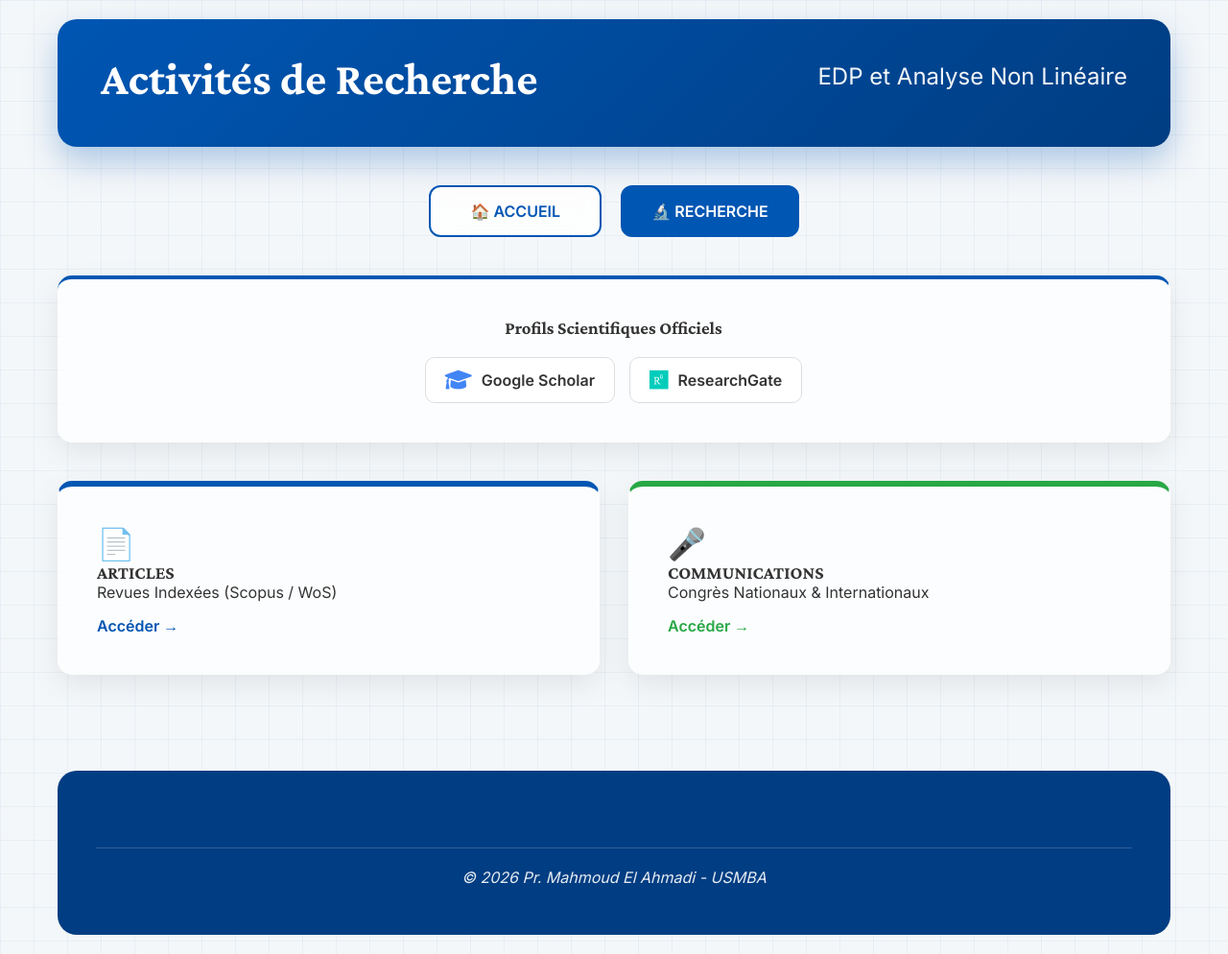
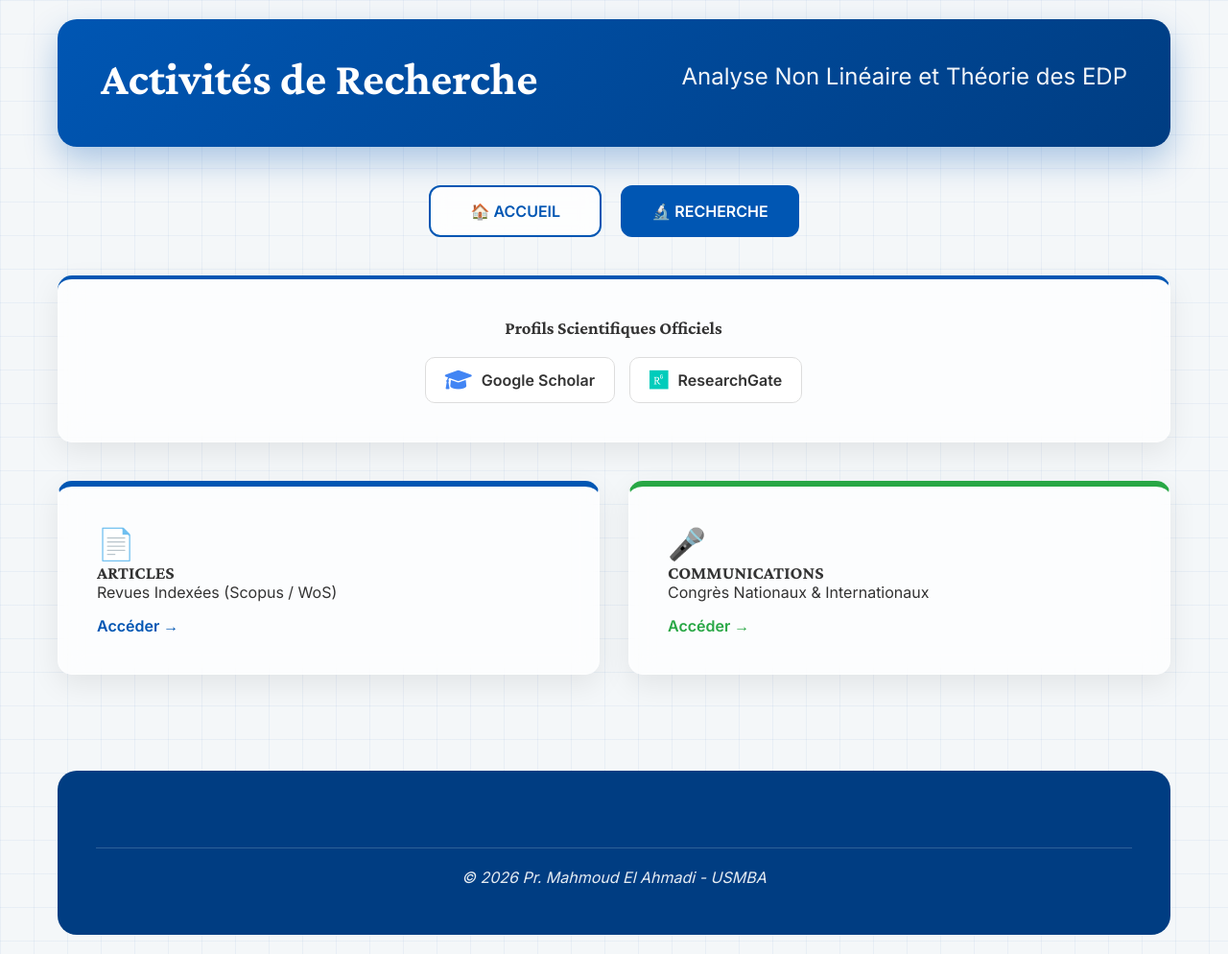
Before and after one commit to mahmoudmath/mahmoudmath.github.io, a Jekyll site: the page recherche.html, which Jekyll copies as it is, in a window 1280 px wide. Shown: the whole page at 96% size. Built offline with Jekyll 4.4.1, drawn with Linux system fonts in a browser that asks for light colours.

Commit message:
Update recherche.html

```diff
--- a/recherche.html
+++ b/recherche.html
@@ -11,7 +11,7 @@
     <div class="container">
         <header class="professor-header" data-aos="fade-down">
             <div class="professor-name">Activités de Recherche</div>
-            <div class="professor-title">EDP et Analyse Non Linéaire</div>
+            <div class="professor-title">Analyse Non Linéaire et Théorie des EDP</div>
         </header>
 
         <nav class="academic-nav" data-aos="fade-up">
```
